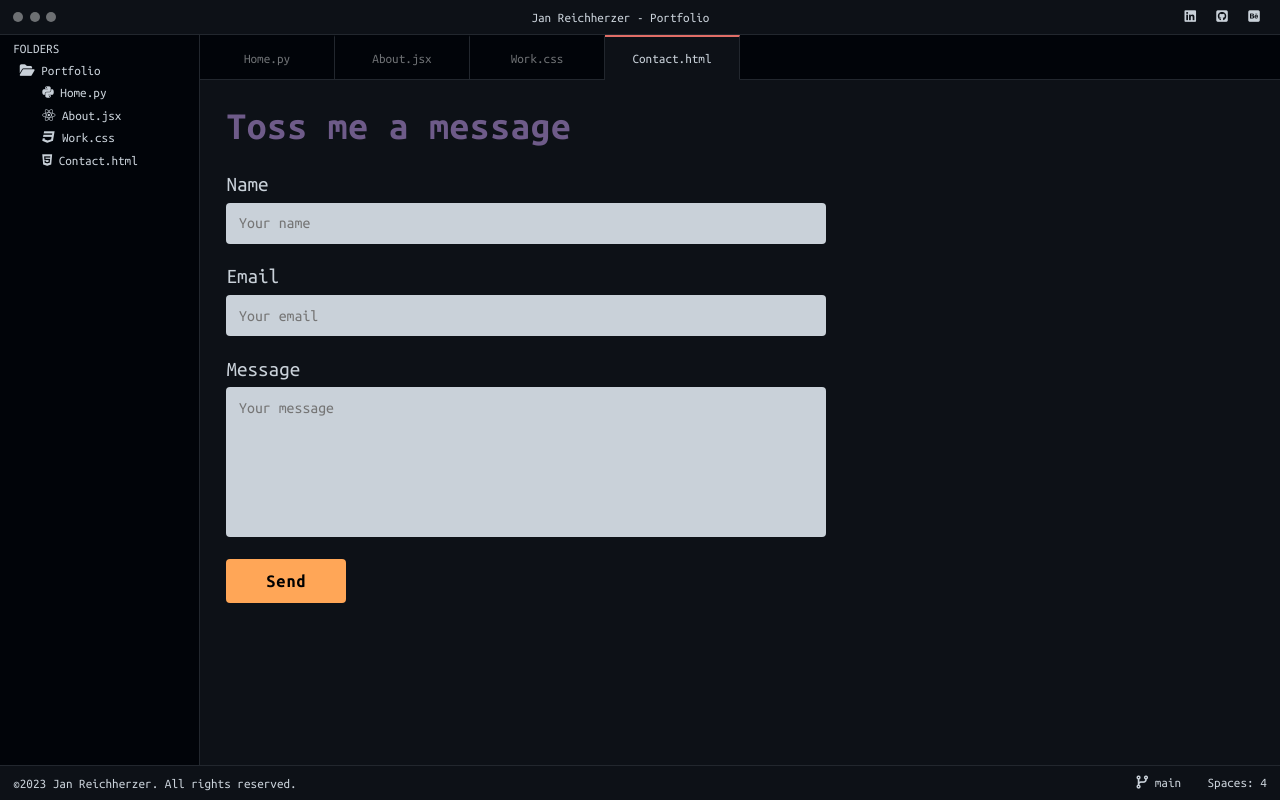
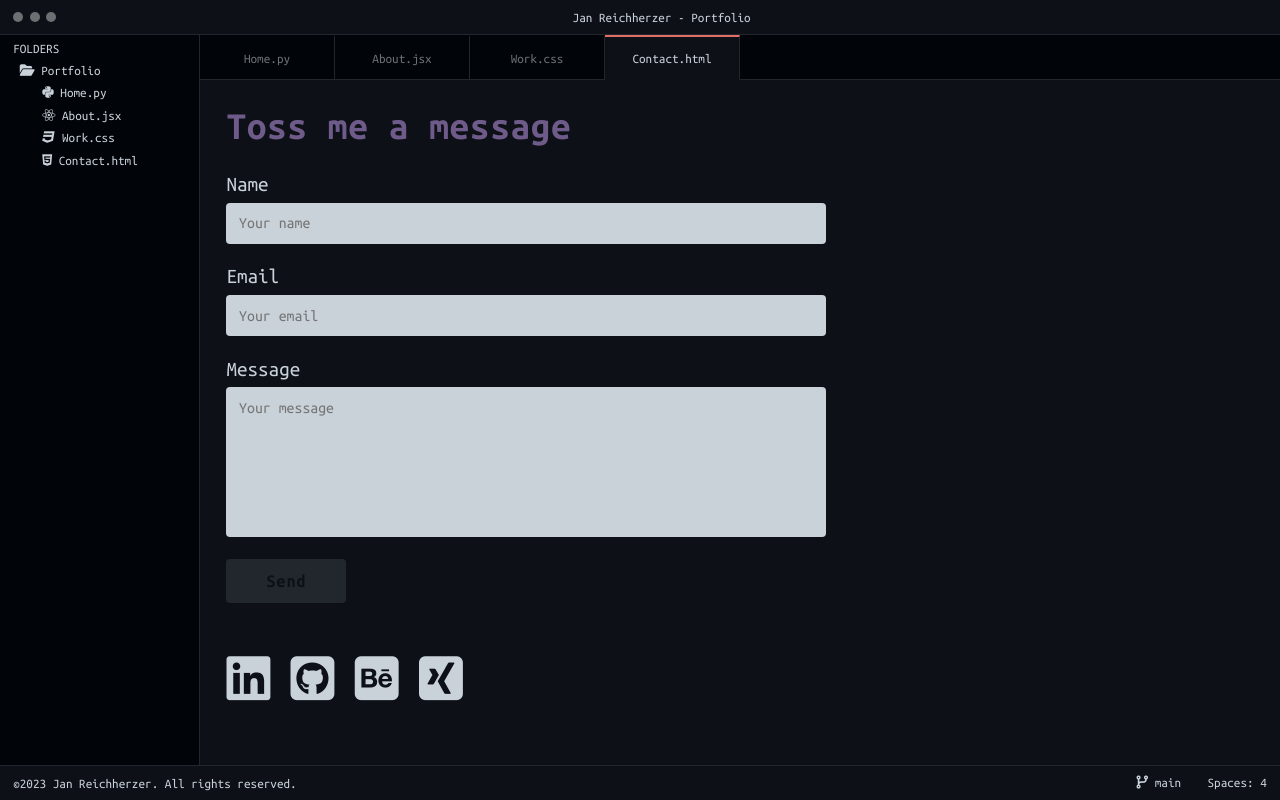
Before and after one commit to Lone1106/sublime-portfolio, a React (Create React App) app: page /contact in a window 1280 px wide. Built offline with nearby package versions, Linux system fonts and the light colour scheme.

Commit message:
moved socials to contact section, changed form button styling

```diff
--- a/src/components/contact/Contact.js
+++ b/src/components/contact/Contact.js
@@ -7,6 +7,16 @@ function Contact() {
   const form = useRef();
   const [hidden, setHidden] = useState(false);
   const [error, setError] = useState(false);
+
+  const checkForm = () => {
+    if (
+      form.current["0"].value.trim() !== "" &&
+      form.current["1"].value.trim() !== "" &&
+      form.current["2"].value.trim() !== ""
+    ) {
+      form.current["3"].disabled = false;
+    }
+  };
 
   const sendEmail = (e) => {
     e.preventDefault();
@@ -34,7 +44,12 @@ function Contact() {
       <h2>Toss me a message</h2>
 
       {!hidden && (
-        <form ref={form} className={classes.form} onSubmit={sendEmail}>
+        <form
+          ref={form}
+          className={classes.form}
+          onSubmit={sendEmail}
+          onChange={checkForm}
+        >
           <label className={classes.label} htmlFor="name">
             Name
           </label>
@@ -75,7 +90,7 @@ function Contact() {
               An error occured while sending. Try again later.
             </p>
           )}
-          <button className={classes.send} type="submit">
+          <button className={classes.send} type="submit" disabled>
             Send
           </button>
         </form>
@@ -85,6 +100,49 @@ function Contact() {
           <p className={classes.succ}>Email successfully sent!</p>
         </div>
       )}
+
+      <ul className={classes.socials}>
+        <li>
+          <a
+            href="https://www.linkedin.com/in/janrei1106/"
+            className={classes.social}
+            rel="noreferrer"
+            target="_blank"
+          >
+            <i className="fa-brands fa-linkedin"></i>
+          </a>
+        </li>
+        <li>
+          <a
+            href="https://github.com/Lone1106"
+            className={classes.social}
+            rel="noreferrer"
+            target="_blank"
+          >
+            <i className="fa-brands fa-square-github"></i>
+          </a>
+        </li>
+        <li>
+          <a
+            href="https://www.behance.net/janreichherzer"
+            className={classes.social}
+            rel="noreferrer"
+            target="_blank"
+          >
+            <i className="fa-brands fa-square-behance"></i>
+          </a>
+        </li>
+        <li>
+          <a
+            href="https://www.xing.com/profile/Jan_Reichherzer/cv"
+            className={classes.social}
+            rel="noreferrer"
+            target="_blank"
+          >
+            <i className="fa-brands fa-square-xing"></i>
+          </a>
+        </li>
+      </ul>
     </section>
   );
 }
--- a/src/components/contact/Contact.module.css
+++ b/src/components/contact/Contact.module.css
@@ -57,6 +57,19 @@
   letter-spacing: 0.8px;
   transition: all 0.2s;
   transform-origin: left;
+  color: var(--main-bg);
+}
+
+.send:hover {
+  box-shadow: 0 0 15px var(--accent-3);
+}
+
+.send:disabled:hover {
+  box-shadow: 0 0 0 var(--accent-3);
+}
+
+.send:disabled {
+  background: var(--aside);
 }
 
 .field {
@@ -70,6 +83,30 @@
 .error {
   color: var(--accent-1);
   font-size: 1.6rem;
+}
+
+.socials {
+  list-style: none;
+  display: flex;
+  gap: 1rem;
+  margin-top: 3.8rem;
+}
+
+.social:link,
+.social:visited {
+  color: var(--text);
+  text-decoration: none;
+  transition: color 0.2s;
+  letter-spacing: 0.5px;
+  font-size: 3.8rem;
+}
+
+.social:hover {
+  color: var(--accent-5);
+}
+
+.social:active {
+  color: var(--accent-1);
 }
 
 @media (max-width: 34rem) {
--- a/src/components/top-bar/TopBar.js
+++ b/src/components/top-bar/TopBar.js
@@ -9,40 +9,7 @@ function TopBar() {
         <div className={classes.dot}></div>
       </div>
       <p className={classes.title}>Jan Reichherzer - Portfolio</p>
-      <div>
-        <ul className={classes.socials}>
-          <li>
-            <a
-              href="https://www.linkedin.com/in/janrei1106/"
-              className={classes.social}
-              rel="noreferrer"
-              target="_blank"
-            >
-              <i className="fa-brands fa-linkedin"></i>
-            </a>
-          </li>
-          <li>
-            <a
-              href="https://github.com/Lone1106"
-              className={classes.social}
-              rel="noreferrer"
-              target="_blank"
-            >
-              <i className="fa-brands fa-square-github"></i>
-            </a>
-          </li>
-          <li>
-            <a
-              href="https://www.behance.net/janreichherzer"
-              className={classes.social}
-              rel="noreferrer"
-              target="_blank"
-            >
-              <i className="fa-brands fa-square-behance"></i>
-            </a>
-          </li>
-        </ul>
-      </div>
+      <div></div>
     </div>
   );
 }
--- a/src/components/top-bar/TopBar.module.css
+++ b/src/components/top-bar/TopBar.module.css
@@ -36,25 +36,3 @@
 .title {
   font-size: 1rem;
 }
-
-.socials {
-  list-style: none;
-  display: flex;
-  gap: 1rem;
-}
-
-.social:link,
-.social:visited {
-  color: var(--text);
-  text-decoration: none;
-  transition: color 0.2s;
-  letter-spacing: 0.5px;
-}
-
-.social:hover {
-  color: var(--accent-5);
-}
-
-.social:active {
-  color: var(--accent-1);
-}
```
Also changed, not shown: 1 other file (tests, documents, lock files or other folders).
